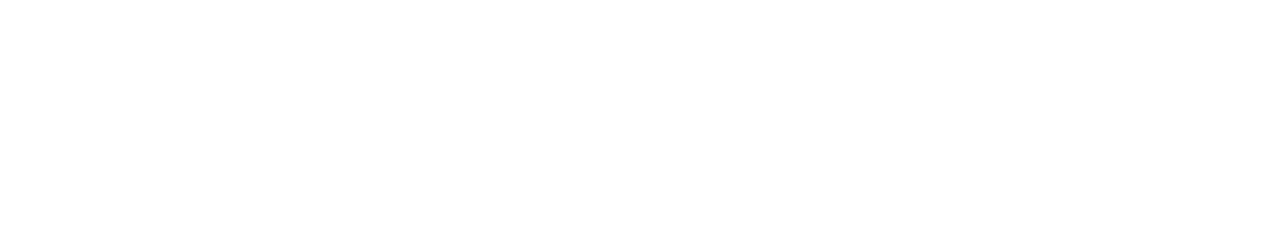
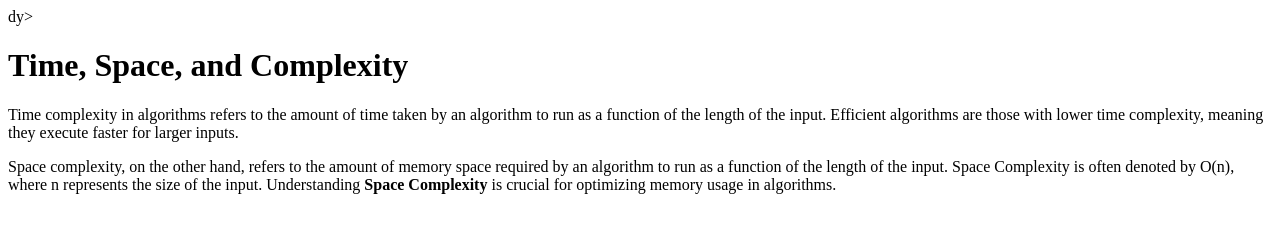
Before and after one commit to acciojob/time-and-space-complexity-prmd04, a website: page main.html in a window 1280 px wide. Drawn offline with Linux system fonts and the light colour scheme.

Commit message:
created a submission

```diff
--- a/main.html
+++ b/main.html
@@ -8,6 +8,12 @@
 
 <body>
 	<!-- the entire body must be written by student -->
+	dy>
+    <h1>Time, Space, and Complexity</h1>
+    <p>Time complexity in algorithms refers to the amount of time taken by an algorithm to run as a function of the length of the input. Efficient algorithms are those with lower time complexity, meaning they execute faster for larger inputs.</p>
+    <p>Space complexity, on the other hand, refers to the amount of memory space required by an algorithm to run as a function of the length of the input. Space Complexity is often denoted by O(n), where n represents the size of the input. Understanding <b>Space Complexity</b> is crucial for optimizing memory usage in algorithms.</p>
+</body>
+</html>
     <script type="text/javascript" src="./script.js">
 </script>
 
```
